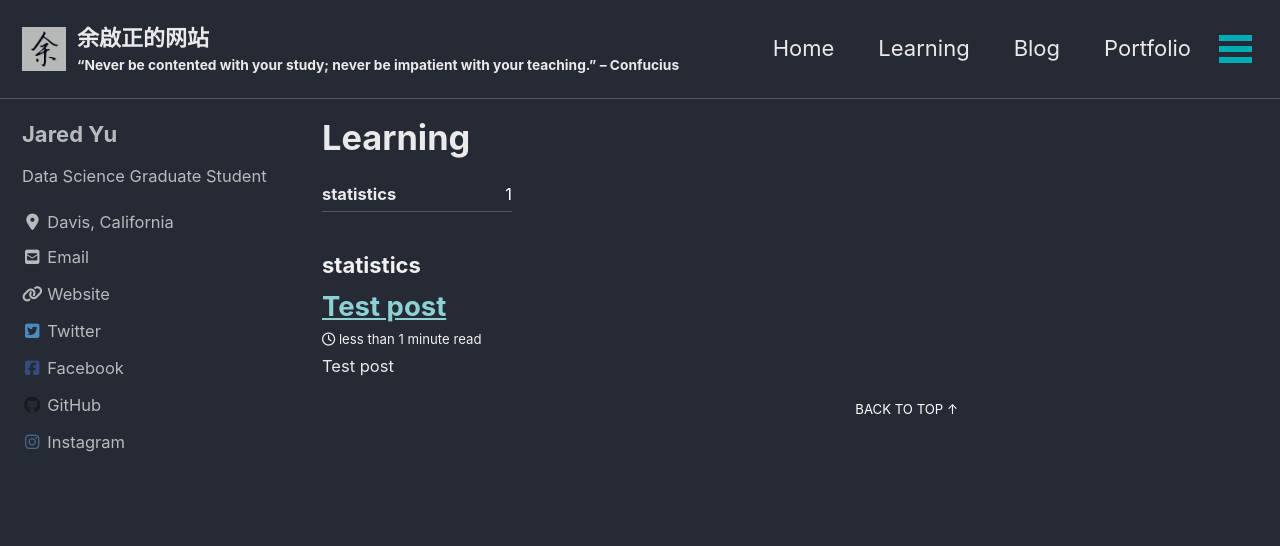
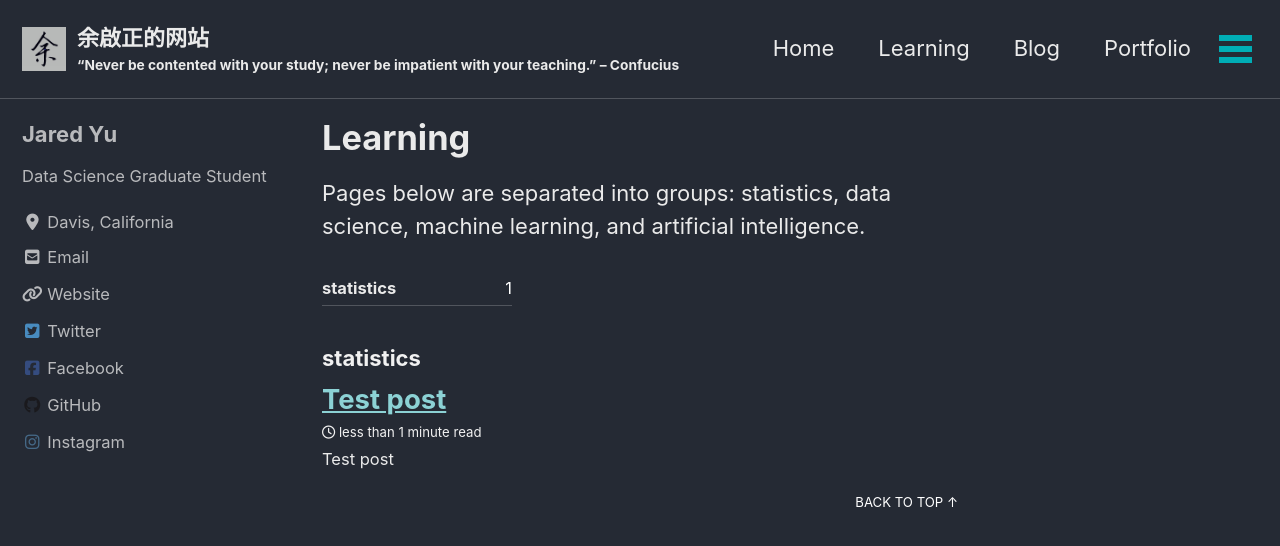
Before and after one commit to qzyu211/wang-zhan, a Jekyll site: the page built from _pages/learning.md, in a window 1280 px wide and 900 px high. Shown: the top 546 px of the window. Built offline with Jekyll 4.4.1, drawn with Linux system fonts in a browser that asks for light colours; cached includes are drawn as plain includes; nearby versions of some CDN libraries.

Commit message:
learning page update

```diff
--- a/_pages/learning.md
+++ b/_pages/learning.md
@@ -4,3 +4,4 @@ layout: categories
 permalink: /learning/
 author_profile: true
 ---
+Pages below are separated into groups: statistics, data science, machine learning, and artificial intelligence.
```
